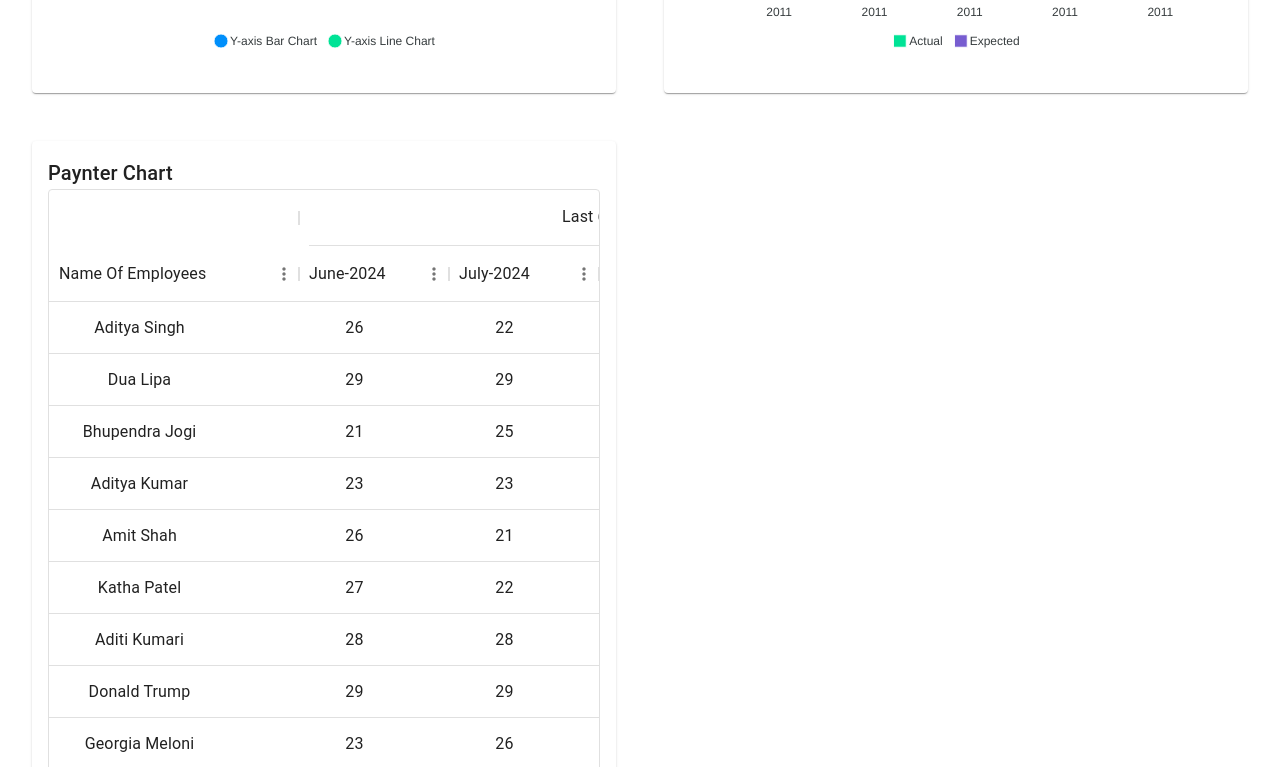
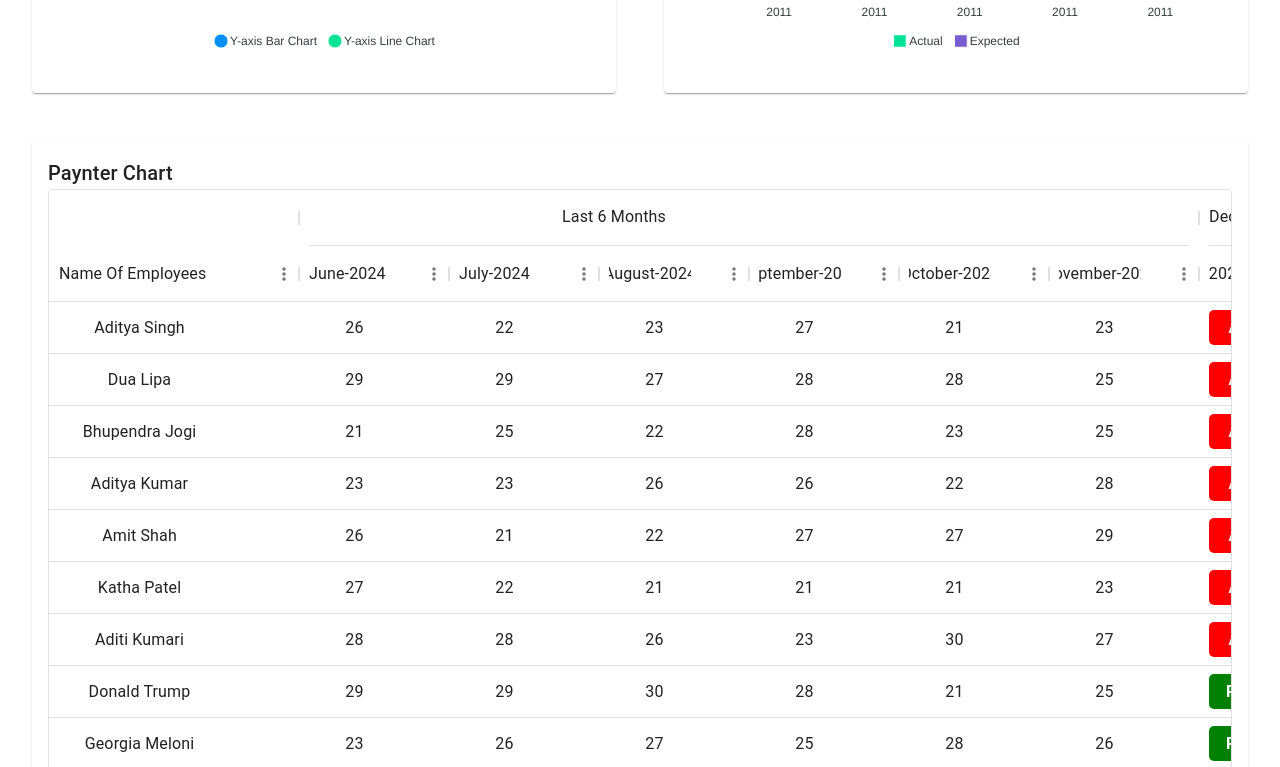
Before and after one commit to adityasinghz/materio_dashboard, a React (Create React App) app: page / in a window 1280 px wide. Shown: the part 973-1740 px from the top of the page. Built offline with nearby package versions, Linux system fonts and the light colour scheme.

Commit message:
Update App.js

```diff
--- a/src/App.js
+++ b/src/App.js
@@ -55,7 +55,7 @@ function App() {
                   <Grid
                     item
                     xs={12}
-                    md={chart.title === "Marker Chart" ? 12 : 6}
+                    md={chart.title === "Paynter Chart" ? 12 : 6}
                     key={index}
                   >
                     <Card>
```
